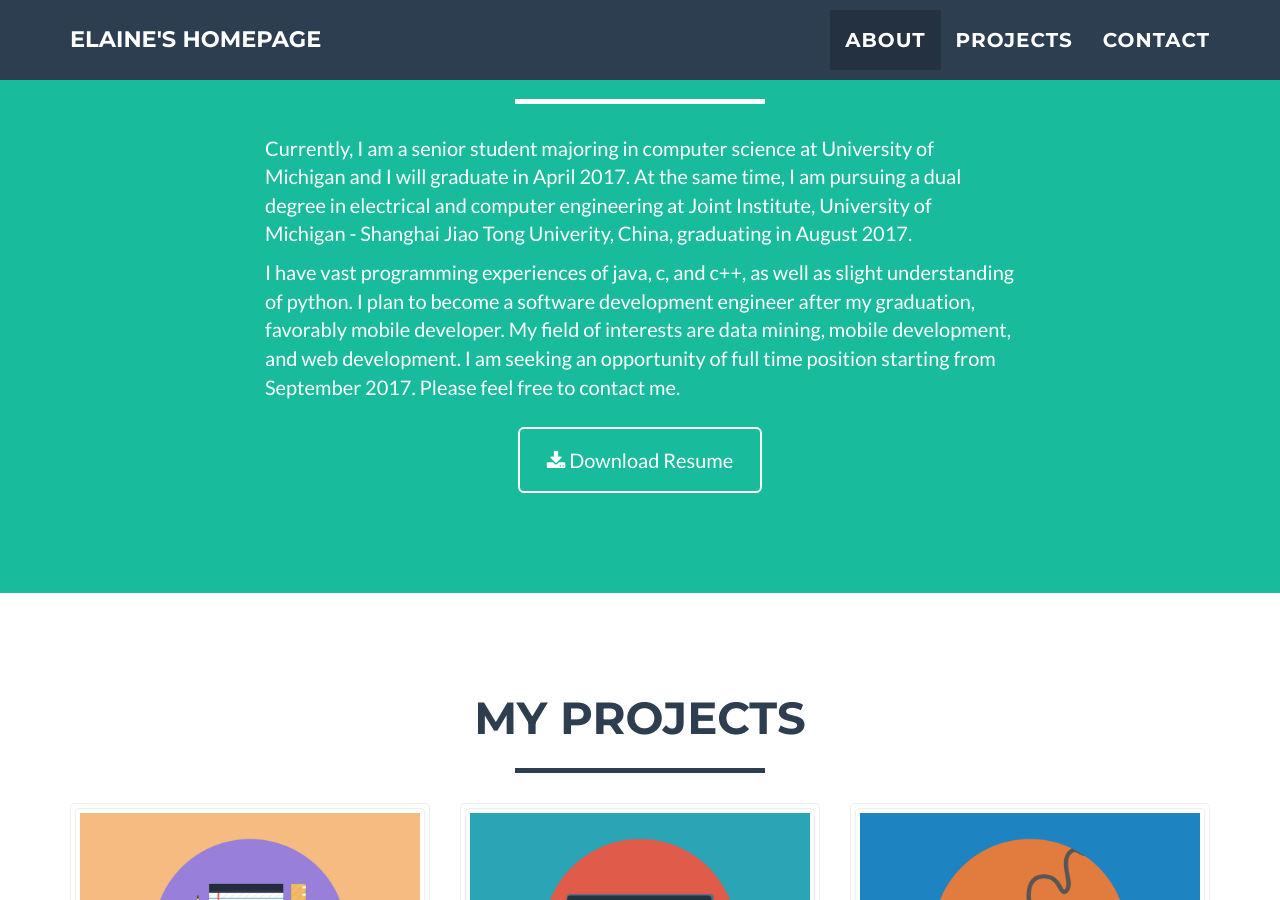
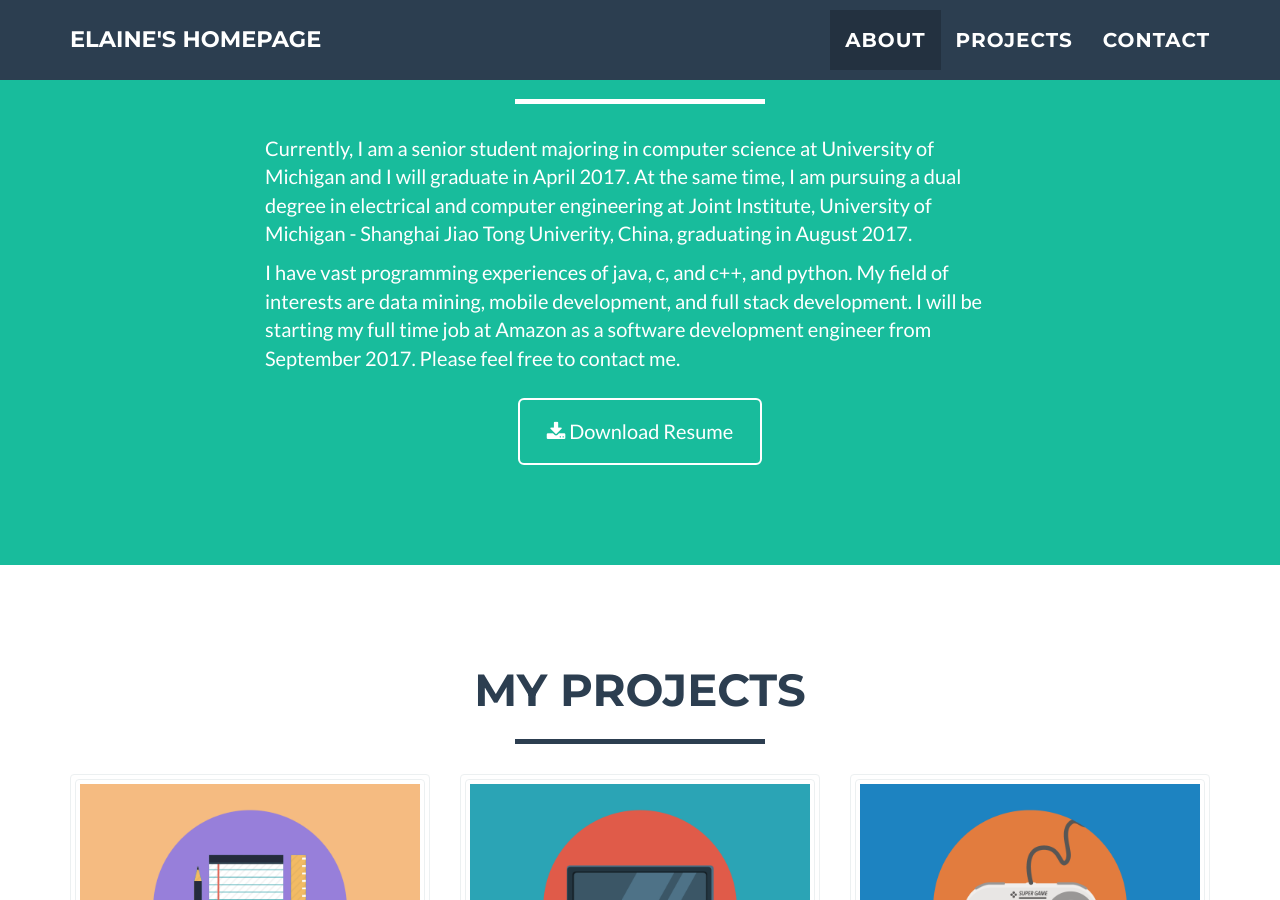
Before and after one commit to YilinGUO/YilinGUO.github.io, a Jekyll site: the page built from index.html, in a window 1280 px wide and 900 px high, scrolled down 976 px. Built offline with Jekyll 4.4.1, drawn with Linux system fonts in a browser that asks for light colours.

Commit message:
modified:   _includes/about.html 	modified:   _includes/contact.html 	modified:   assets/cv_guoyilin.pdf 	modified:   assets/cv_guoyilin.synctex.gz 	modified:   assets/cv_guoyilin.tex

```diff
--- a/_includes/about.html
+++ b/_includes/about.html
@@ -14,7 +14,7 @@
                     </p>
 
                     <p>
-                    I have vast programming experiences of java, c, and c++, as well as slight understanding of python. I plan to become a software development engineer after my graduation, favorably mobile developer. My field of interests are data mining, mobile development, and web development. I am seeking an opportunity of full time position starting from September 2017. Please feel free to contact me.
+                    I have vast programming experiences of java, c, and c++, and python. My field of interests are data mining, mobile development, and full stack development. I will be starting my full time job at Amazon as a software development engineer from September 2017. Please feel free to contact me.
                     </p>
                 </div>
                 <div class="col-lg-8 col-lg-offset-2 text-center">
--- a/_includes/contact.html
+++ b/_includes/contact.html
@@ -13,6 +13,6 @@
             </div>
             <div class="row">
                 <div class="col-xs-6">Email Address</div>
-                <div class="col-xs-6">guoyilin@umich.edu</div>
+                <div class="col-xs-6">guoyilin@hotmail.com</div>
             </div>
     </section>
```
Also changed, not shown: 3 other files.
